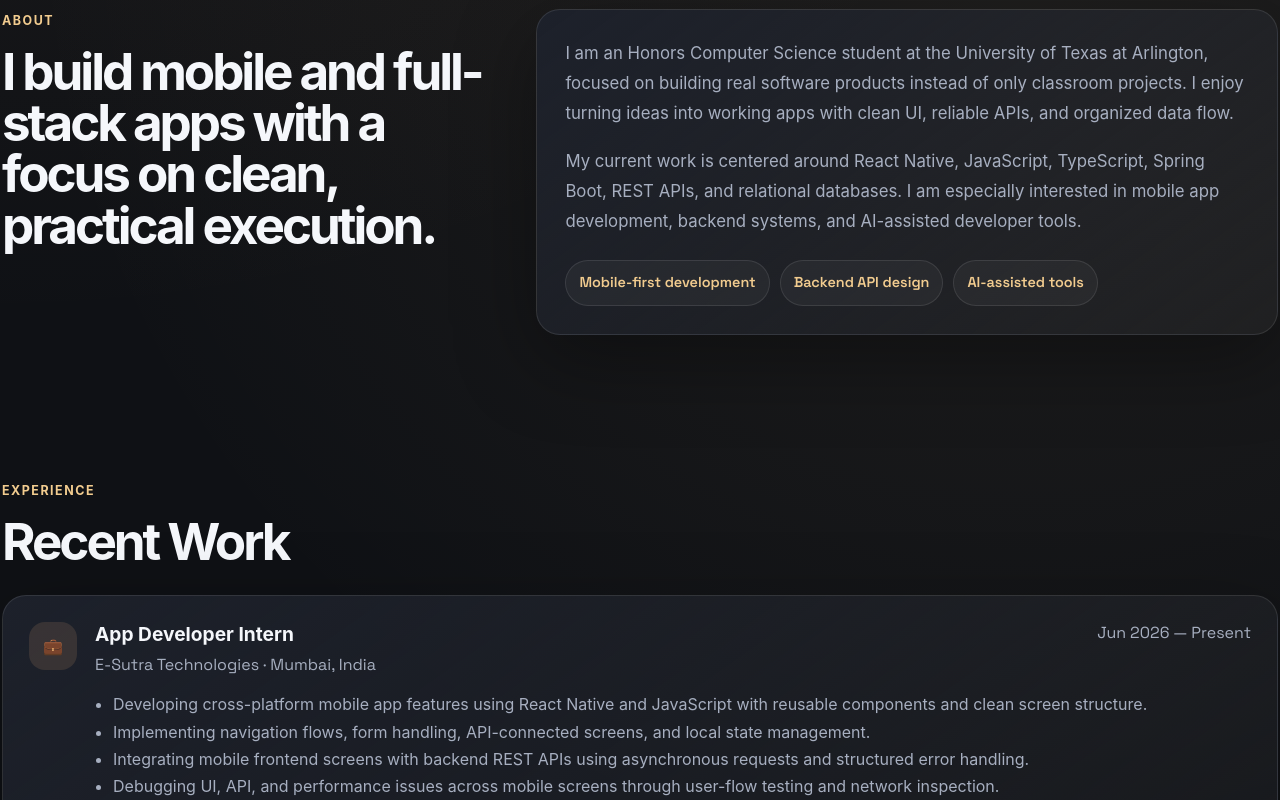
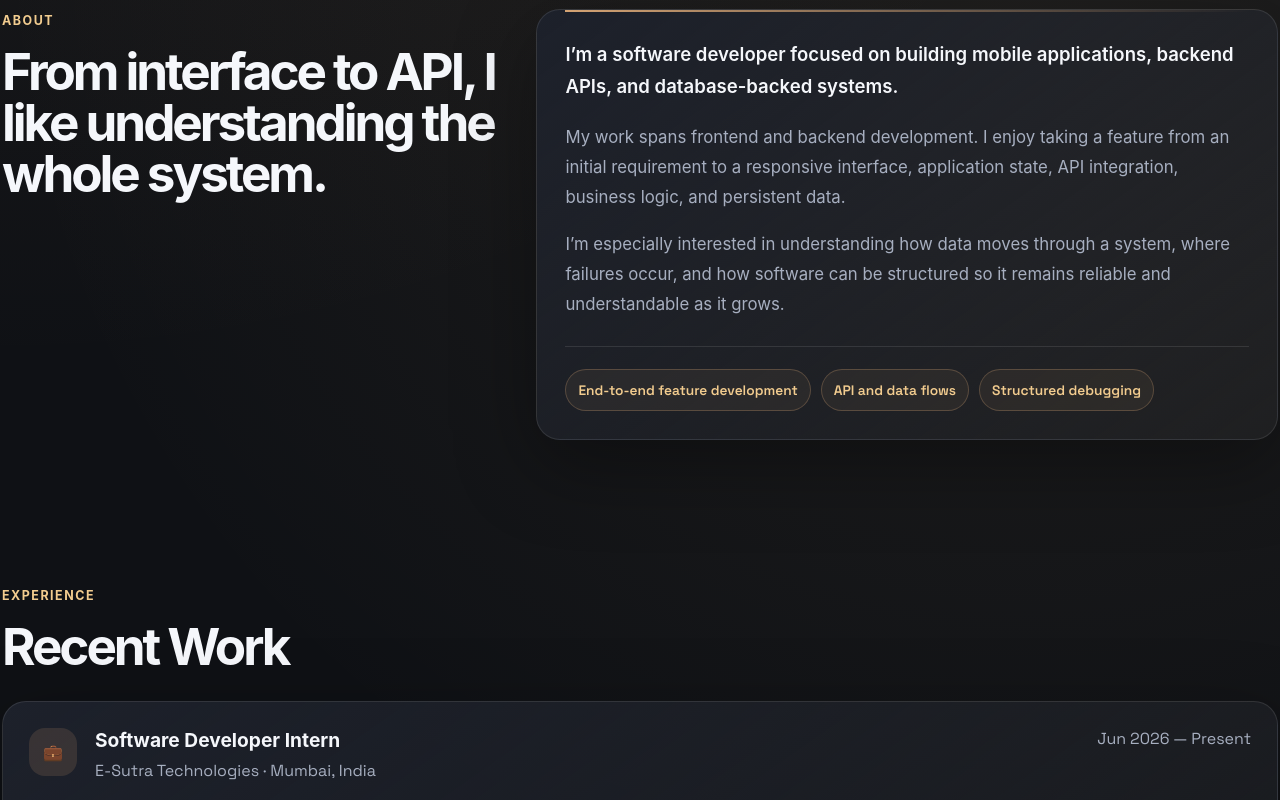
Before and after one commit to SohamxP/Soham-portfolio, a React (Vite) app: page / in a window 1280 px wide. Shown: the part 1080-1880 px from the top of the page. Built offline with nearby package versions, Linux system fonts and the light colour scheme.

Commit message:
Update hero title and strengthen About section

```diff
--- a/src/App.jsx
+++ b/src/App.jsx
@@ -45,7 +45,7 @@ function App() {
           <h2 className="hero-title">Software Developer</h2>
 
           <p className="hero-summary">
-            Honors Computer Science student at UT Arlington building mobile
+            Software Developer building mobile
             apps, full-stack systems, and AI-powered tools using React Native,
             Node.js, Spring Boot, and SQL.
           </p>
@@ -89,33 +89,36 @@ function App() {
       </section>
 
 <section id="about" className="section grid-section">
-      <div>
+  <div className="about-heading">
     <p className="label">About</p>
+
     <h2>
-        I build mobile and full-stack apps with a focus on clean, practical
-        execution.
+      From interface to API, I like understanding the whole system.
     </h2>
   </div>
 
-      <div className="content-card reveal">
-      <p>
-        I am an Honors Computer Science student at the University of Texas at
-      Arlington, focused on building real software products instead of only
-      classroom projects. I enjoy turning ideas into working apps with clean UI,
-      reliable APIs, and organized data flow.
+  <div className="content-card about-card reveal">
+    <p className="about-lead">
+      I’m a software developer focused on building mobile applications,
+      backend APIs, and database-backed systems.
     </p>
 
     <p>
-      My current work is centered around React Native, JavaScript, TypeScript,
-      Spring Boot, REST APIs, and relational databases. I am especially
-      interested in mobile app development, backend systems, and AI-assisted
-      developer tools.
+      My work spans frontend and backend development. I enjoy taking a feature
+      from an initial requirement to a responsive interface, application state,
+      API integration, business logic, and persistent data.
     </p>
 
-      <div className="about-highlights">
-        <span>Mobile-first development</span>
-        <span>Backend API design</span>
-        <span>AI-assisted tools</span>
+    <p>
+      I’m especially interested in understanding how data moves through a
+      system, where failures occur, and how software can be structured so it
+      remains reliable and understandable as it grows.
+    </p>
+
+    <div className="about-strengths">
+      <span>End-to-end feature development</span>
+      <span>API and data flows</span>
+      <span>Structured debugging</span>
     </div>
   </div>
 </section>
--- a/src/data.js
+++ b/src/data.js
@@ -1,6 +1,6 @@
 export const profile = {
   name: "Soham Panchal",
-  role: "Cross-Platform App Developer",
+  role: "Software Developer",
   location: "Arlington, TX",
   phone: "817-970-3444",
   email: "work.panchalsoham@gmail.com",
@@ -23,13 +23,13 @@ export const education = [
 
 export const experience = [
   {
-    title: "App Developer Intern",
+    title: "Software Developer Intern",
     company: "E-Sutra Technologies",
     date: "Jun 2026 — Present",
     location: "Mumbai, India",
     points: [
-      "Developing cross-platform mobile app features using React Native and JavaScript with reusable components and clean screen structure.",
-      "Implementing navigation flows, form handling, API-connected screens, and local state management.",
+      "Contributing to full-stack mobile application development by building feature workflows, integrating backend APIs, and supporting backend-driven notification logic.",
+      "Developed notification framework modules including dispatcher logic, generic notification interfaces, push notification stubs, and template structures to support scalable event-driven communication.",
       "Integrating mobile frontend screens with backend REST APIs using asynchronous requests and structured error handling.",
       "Debugging UI, API, and performance issues across mobile screens through user-flow testing and network inspection.",
     ],
--- a/src/index.css
+++ b/src/index.css
@@ -251,12 +251,76 @@ nav a:hover {
   flex-wrap: wrap;
   margin-top: 0;
 }
+.about-heading h2 {
+  max-width: 520px;
+}
 
-.about-highlights {
+.about-card {
+  position: relative;
+  overflow: hidden;
+}
+
+.about-card::before {
+  content: "";
+  position: absolute;
+  top: 0;
+  left: 28px;
+  right: 28px;
+  height: 2px;
+  background: linear-gradient(
+    90deg,
+    var(--accent),
+    rgba(212, 163, 115, 0)
+  );
+}
+
+.about-lead {
+  color: var(--text);
+  font-size: 1.16rem;
+  font-weight: 600;
+  line-height: 1.75;
+}
+
+.about-strengths {
   display: flex;
   flex-wrap: wrap;
   gap: 10px;
-  margin-top: 24px;
+  margin-top: 26px;
+  padding-top: 22px;
+  border-top: 1px solid var(--line);
+}
+
+.about-strengths span {
+  padding: 8px 12px;
+  border: 1px solid rgba(212, 163, 115, 0.28);
+  border-radius: 999px;
+  background: rgba(212, 163, 115, 0.07);
+  color: var(--accent-2);
+  font-family: var(--meta-font);
+  font-size: 0.86rem;
+  font-weight: 600;
+}
+.about-heading h2 {
+  max-width: 520px;
+}
+
+.about-lead {
+  color: var(--text);
+  font-size: 1.16rem;
+  font-weight: 600;
+  line-height: 1.75;
+}
+
+.about-callout {
+  margin: 26px 0 0;
+  padding: 18px 20px;
+  border-left: 3px solid var(--accent);
+  border-radius: 0 14px 14px 0;
+  background: rgba(212, 163, 115, 0.08);
+  color: var(--text);
+  font-family: var(--meta-font);
+  font-weight: 600;
+  line-height: 1.65;
 }
 
 .about-highlights span {
```
Lines whose indentation alone changed are shown as unchanged.
